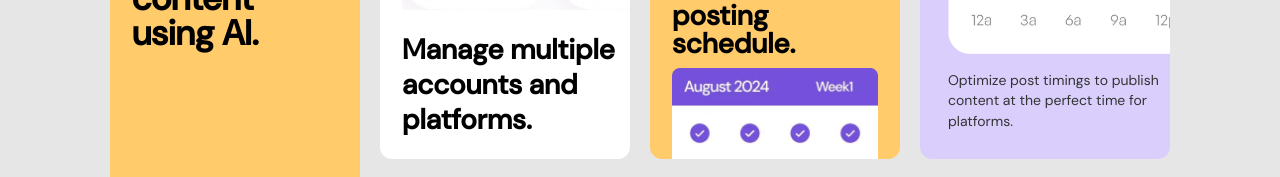
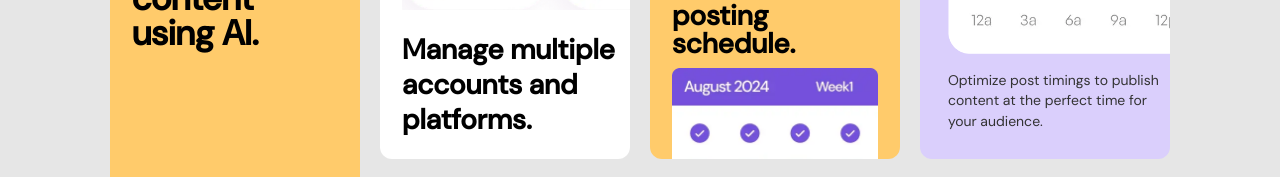
Before and after one commit to Anandvlog/bento-grid, a React (Vite) app: page / in a window 1280 px wide. Shown: the part 466-643 px from the top of the page. Built offline with nearby package versions, Linux system fonts and the light colour scheme.

Commit message:
minnor text change

```diff
--- a/src/pages/Home/index.tsx
+++ b/src/pages/Home/index.tsx
@@ -33,7 +33,7 @@ const Homepage = () => {
         />
         <p>
           Optimize post timings to publish content at the perfect time for
-          platforms.
+          your audience.
         </p>
       </div>
 
```
